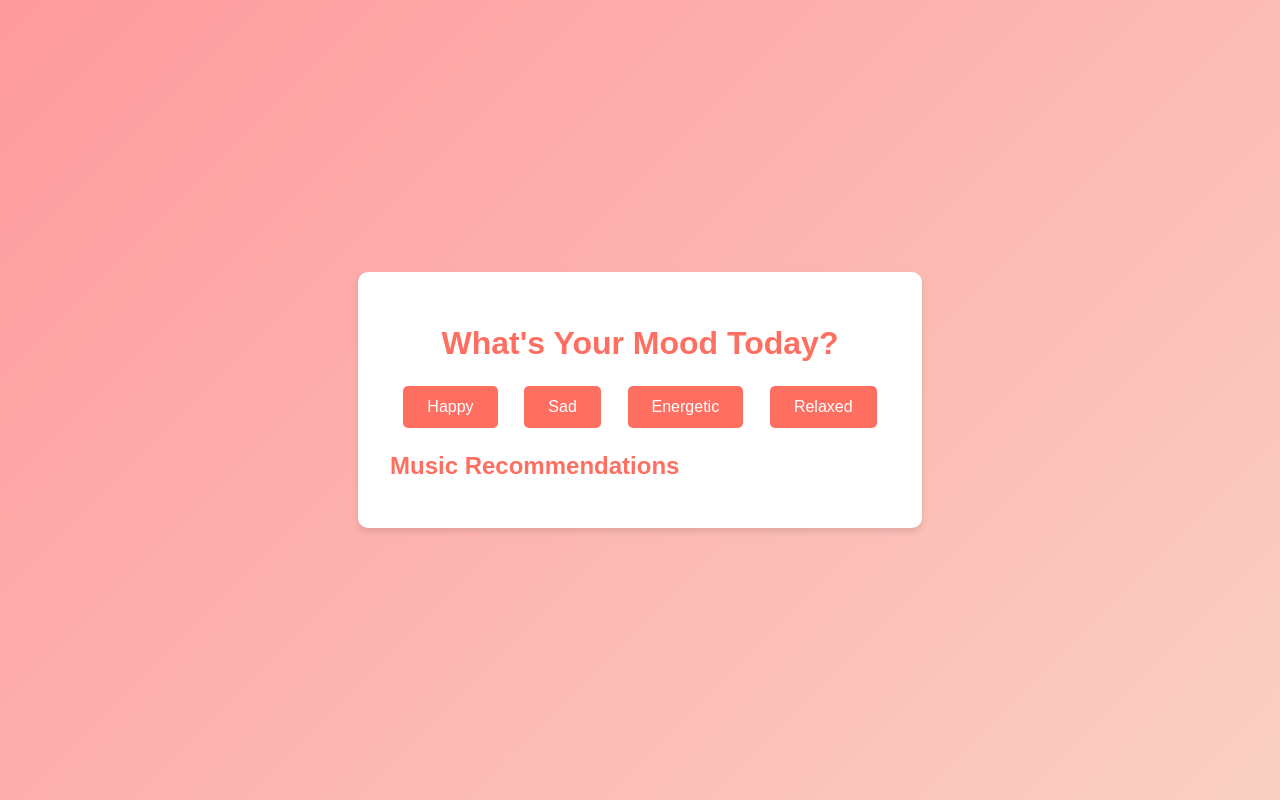
After one commit to mips2/Site-of-Theseus, a Flask app: page /music-mood in a window 1280 px wide. The commit adds this page. Run offline with Flask 2, Linux system fonts and the light colour scheme.

Commit message:
Auto-update from AI on 2025-01-09T01:29:07.236139
Changes: The new code adds two new routes: `/music-mood` and `/get-music`. The `/music-mood` route renders a new template `music_mood.html`, and the `/get-music` route provides music recommendations based on the user's mood, returning a JSON response with a list of recommended songs. No existing routes or functionality were removed or modified.

```diff
--- a/website/app.py
+++ b/website/app.py
@@ -107,5 +107,22 @@ def interpret_dream():
         interpretation.append("Your dream is unique and requires deeper introspection.")
     return jsonify({'interpretation': interpretation})
 
+@app.route('/music-mood')
+def music_mood():
+    return render_template('music_mood.html')
+
+@app.route('/get-music', methods=['POST'])
+def get_music():
+    mood = request.json.get('mood')
+    # Simple music recommendation based on mood
+    music = {
+        'happy': ['Dancing Queen - ABBA', 'Uptown Funk - Mark Ronson ft. Bruno Mars', 'Happy - Pharrell Williams'],
+        'sad': ['Someone Like You - Adele', 'Hurt - Johnny Cash', 'Fix You - Coldplay'],
+        'energetic': ['Eye of the Tiger - Survivor', 'Lose Yourself - Eminem', 'Thunderstruck - AC/DC'],
+        'relaxed': ['Weightless - Marconi Union', 'Clair de Lune - Claude Debussy', 'Strawberry Swing - Coldplay']
+    }
+    recommendations = music.get(mood, ['No recommendations available for this mood.'])
+    return jsonify({'recommendations': recommendations})
+
 if __name__ == '__main__':
     app.run(debug=True)
--- /dev/null
+++ b/website/templates/music_mood.html
@@ -0,0 +1,109 @@
+<!DOCTYPE html>
+<html lang="en">
+<head>
+    <meta charset="UTF-8">
+    <meta name="viewport" content="width=device-width, initial-scale=1.0">
+    <title>Music Mood</title>
+    <link rel="stylesheet" href="{{ url_for('static', filename='styles.css') }}">
+    <style>
+        body {
+            font-family: 'Arial', sans-serif;
+            background: linear-gradient(135deg, #ff9a9e 0%, #fad0c4 100%);
+            color: #333;
+            display: flex;
+            justify-content: center;
+            align-items: center;
+            height: 100vh;
+            margin: 0;
+        }
+        .container {
+            background: white;
+            padding: 2rem;
+            border-radius: 10px;
+            box-shadow: 0 4px 6px rgba(0, 0, 0, 0.1);
+            text-align: center;
+            max-width: 500px;
+            width: 100%;
+        }
+        h1 {
+            margin-bottom: 1.5rem;
+            font-size: 2rem;
+            color: #ff6f61;
+        }
+        .mood-buttons {
+            display: flex;
+            justify-content: space-around;
+            margin-bottom: 1.5rem;
+        }
+        .mood-buttons button {
+            padding: 0.75rem 1.5rem;
+            border: none;
+            border-radius: 5px;
+            background-color: #ff6f61;
+            color: white;
+            font-size: 1rem;
+            cursor: pointer;
+            transition: background-color 0.3s ease;
+        }
+        .mood-buttons button:hover {
+            background-color: #ff3b2f;
+        }
+        .recommendations {
+            margin-top: 1.5rem;
+            text-align: left;
+        }
+        .recommendations h2 {
+            font-size: 1.5rem;
+            color: #ff6f61;
+            margin-bottom: 1rem;
+        }
+        .recommendations ul {
+            list-style-type: none;
+            padding: 0;
+        }
+        .recommendations li {
+            background: #f8f8f8;
+            margin: 0.5rem 0;
+            padding: 0.75rem;
+            border-radius: 5px;
+            font-size: 1rem;
+        }
+    </style>
+</head>
+<body>
+    <div class="container">
+        <h1>What's Your Mood Today?</h1>
+        <div class="mood-buttons">
+            <button onclick="getMusic('happy')">Happy</button>
+            <button onclick="getMusic('sad')">Sad</button>
+            <button onclick="getMusic('energetic')">Energetic</button>
+            <button onclick="getMusic('relaxed')">Relaxed</button>
+        </div>
+        <div class="recommendations">
+            <h2>Music Recommendations</h2>
+            <ul id="music-list"></ul>
+        </div>
+    </div>
+    <script>
+        function getMusic(mood) {
+            fetch('/get-music', {
+                method: 'POST',
+                headers: {
+                    'Content-Type': 'application/json',
+                },
+                body: JSON.stringify({ mood: mood }),
+            })
+            .then(response => response.json())
+            .then(data => {
+                const musicList = document.getElementById('music-list');
+                musicList.innerHTML = '';
+                data.recommendations.forEach(song => {
+                    const li = document.createElement('li');
+                    li.textContent = song;
+                    musicList.appendChild(li);
+                });
+            });
+        }
+    </script>
+</body>
+</html>
```
Also changed, not shown: website/templates/index.html (+17 -25 lines).
